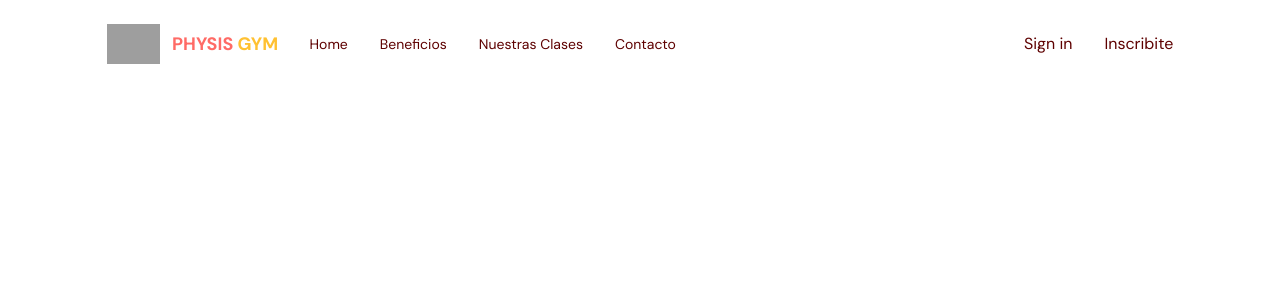
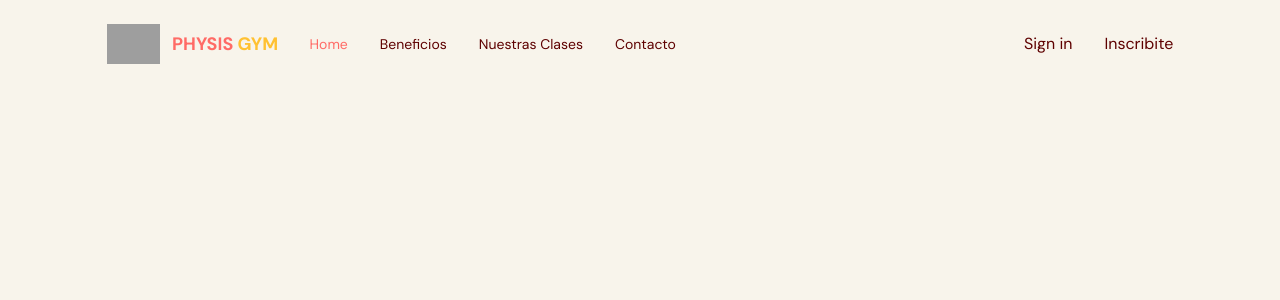
Before and after one commit to DaniVadala/PhysisGym, a React (Vite) app: page / in a window 1280 px wide. Shown: the top 300 px of the page. Built offline with nearby package versions, Linux system fonts and the light colour scheme; grey boxes are pictures that could not be loaded.

Commit message:
Navbar update: added link component, and states management on app

```diff
--- a/src/App.tsx
+++ b/src/App.tsx
@@ -1,7 +1,14 @@
-import Navbar from "./scenes/navbar"
+import Navbar from "@/scenes/navbar";
+import { useState } from "react";
+import { SelectedPage } from "@/shared/types";
+
 
 export default function App() {
+  const [selectedPage, setSelectedPage] = useState<SelectedPage>(SelectedPage.Home);
+
   return (
-    <Navbar/>
-  )
+    <div className="app bg-gray-20">
+      <Navbar selectedPage={selectedPage} setSelectedPage={setSelectedPage} />
+    </div>
+  );
 }
--- /dev/null
+++ b/src/scenes/navbar/Link.tsx
@@ -0,0 +1,30 @@
+import AnchorLink from "react-anchor-link-smooth-scroll";
+import { SelectedPage } from "@/shared/types";
+
+
+type Props = {
+  page: string;
+  selectedPage: SelectedPage;
+  setSelectedPage: (value: SelectedPage) => void;
+};
+
+const Link = ({
+    page,
+    selectedPage,
+    setSelectedPage,
+
+}: Props) => {
+    const lowerCasePage = page.toLowerCase().replace(/ /g, "") as SelectedPage;
+  return (
+    <AnchorLink
+        href={`#${lowerCasePage}`}
+        className={`${selectedPage === lowerCasePage ? "text-primary-500" : ""} transition duration-500 hover:text-primary-300`}
+        onClick={() => setSelectedPage(lowerCasePage)}
+    >
+
+      {page}
+    </AnchorLink>
+  );
+};
+
+export default Link;
--- a/src/scenes/navbar/index.tsx
+++ b/src/scenes/navbar/index.tsx
@@ -1,8 +1,16 @@
-import { useState } from "react";
 import { Bars3Icon, XMarkIcon } from "@heroicons/react/16/solid";
-// type Props = {}
+import Link from "./Link";
+import { SelectedPage } from "@/shared/types";
 
-const Navbar = () => {
+type Props = {
+  selectedPage:SelectedPage;
+  setSelectedPage: (value: SelectedPage) => void;
+}
+
+const Navbar = ({
+  selectedPage,
+  setSelectedPage
+}: Props) => {
   const flexBetween = "flex items-center justify-between ";
   return (
     <nav>
@@ -21,10 +29,26 @@ const Navbar = () => {
             {/* RIGHT SIDE */}
             <div className={`${flexBetween} w-full`}>
               <div className={`${flexBetween} gap-8 text-sm`}>
-                <p>Home</p>
-                <p>Beneficios</p>
-                <p>Nuestras Clases</p>
-                <p>Contacto</p>
+                <Link
+                    page="Home"
+                    selectedPage={selectedPage}
+                    setSelectedPage={setSelectedPage}
+                />
+                <Link
+                    page="Beneficios"
+                    selectedPage={selectedPage}
+                    setSelectedPage={setSelectedPage}
+                />
+                <Link
+                    page="Nuestras Clases"
+                    selectedPage={selectedPage}
+                    setSelectedPage={setSelectedPage}
+                />
+                <Link
+                    page="Contacto"
+                    selectedPage={selectedPage}
+                    setSelectedPage={setSelectedPage}
+                />
               </div>
               <div className={`${flexBetween} gap-8`}>
                 <p>Sign in</p>
--- /dev/null
+++ b/src/shared/types.ts
@@ -0,0 +1,6 @@
+export enum SelectedPage {
+    Home = "home",
+    Benefits = "benefits",
+    OurClasses = "ourclasses",
+    ContactUs = "contactus",
+}
```
